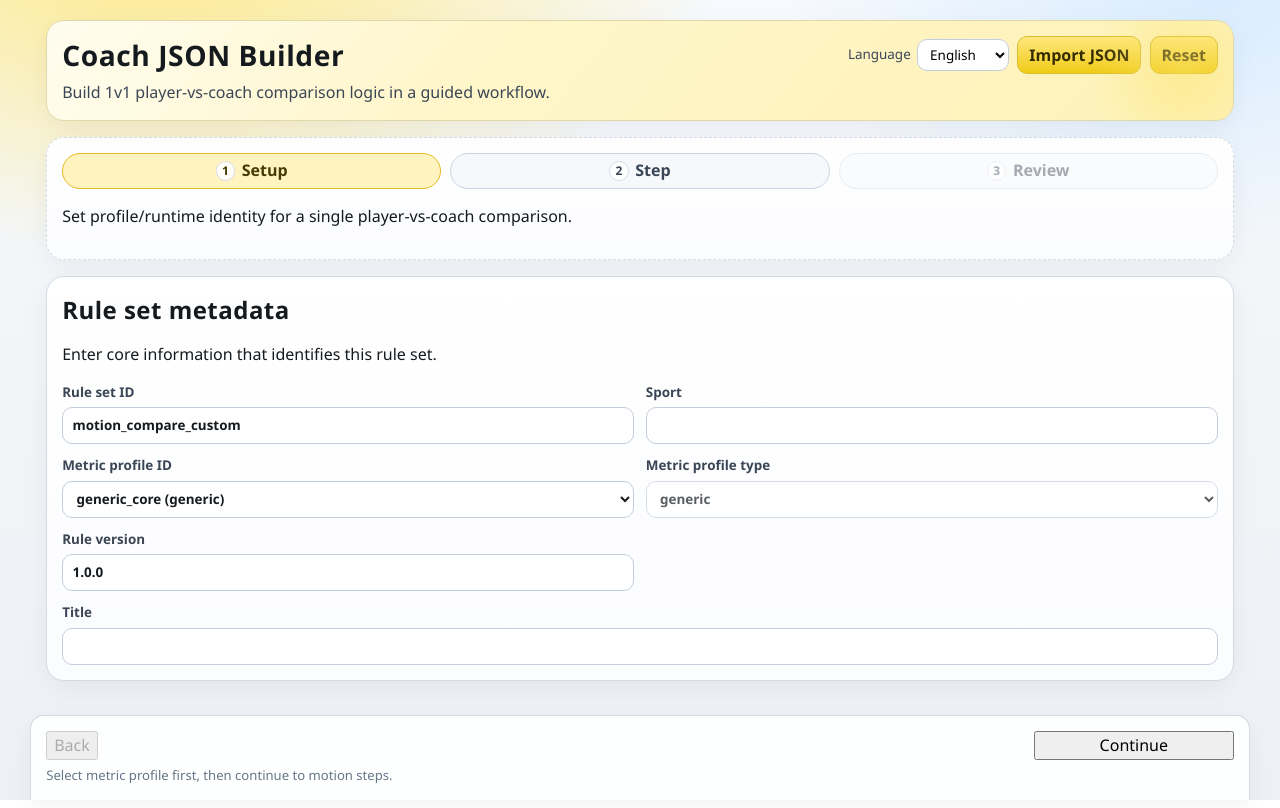
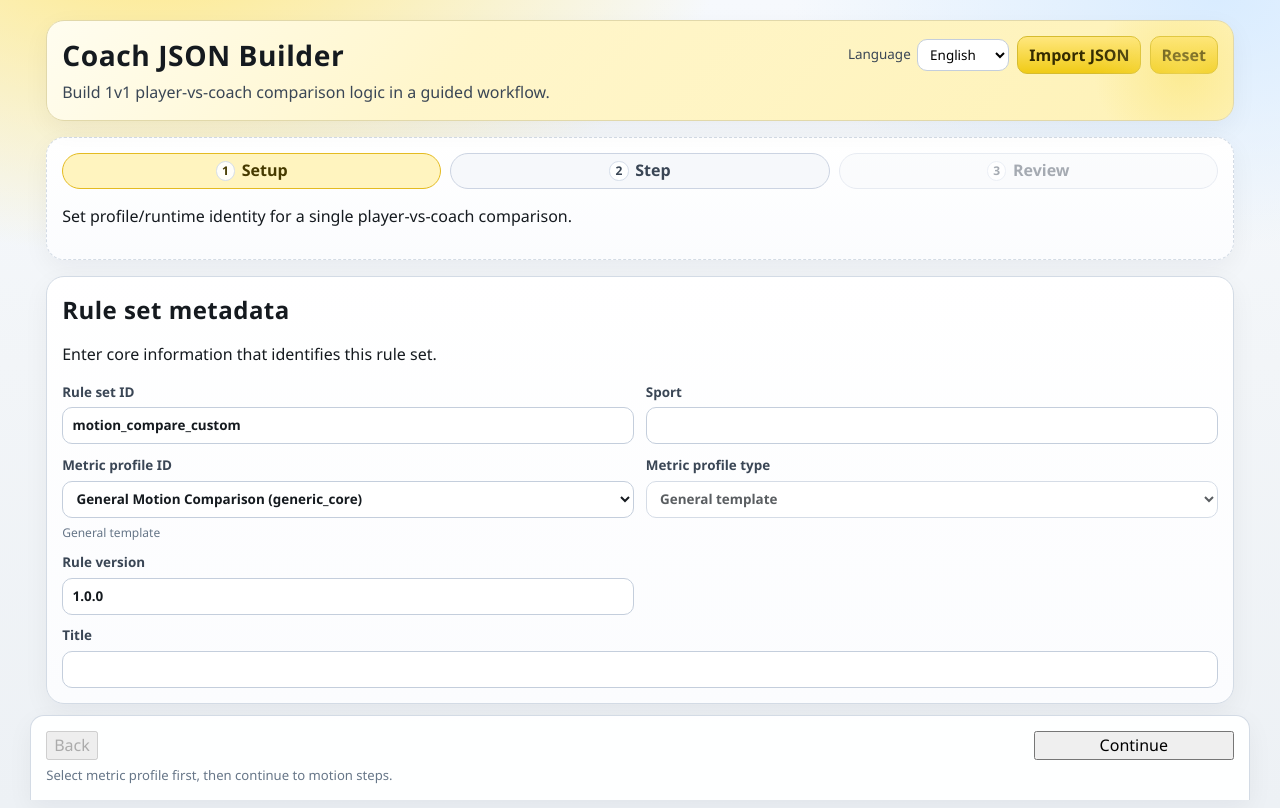
Before and after one commit to gakiw0/SOP-Generalization, a React (Vite) app in the folder ui/: page / in a window 1280 px wide. Built offline with nearby package versions, Linux system fonts and the light colour scheme.

Commit message:
update: replace setup/profile wording with coach-friendly labels

```diff
--- a/ui/src/features/coach-builder/CoachBuilderPage.tsx
+++ b/ui/src/features/coach-builder/CoachBuilderPage.tsx
@@ -6,6 +6,7 @@ import {
   type ConditionType,
 } from './draftTypes'
 import { getProfileCapability, listProfileOptions } from './capabilities'
+import { humanizeIdentifier } from './terminology'
 import { downloadRuleSetJson } from './export'
 import { importDraftFromFile, type ImportMessageKey } from './import'
 import { toRuleSetForExport } from './mappers'
@@ -83,6 +84,8 @@ export function CoachBuilderPage() {
             ? state.draft.metadata.metricPresetId.trim()
             : undefined,
         plugin: '(custom)',
+        displayName: humanizeIdentifier(currentId),
+        subtitle: currentId,
       },
     ]
   }, [
@@ -106,6 +109,11 @@ export function CoachBuilderPage() {
     }
     return presetIds
   }, [profileOptions, state.draft.metadata.metricPresetId])
+  const selectedProfileOption =
+    profileOptionMap.get(state.draft.metadata.metricProfileId.trim()) ?? null
+  const selectedProfileTypeLabel = state.draft.metadata.metricProfileType === 'preset'
+    ? 'Preset template'
+    : 'General template'
   const supportedConditionTypes = useMemo(() => {
     if (!activeCapability) return KNOWN_CONDITION_TYPES
     const typeSet = new Set(activeCapability.supported_condition_types)
@@ -399,14 +407,17 @@ export function CoachBuilderPage() {
                 >
                   {selectableProfileOptions.map((profile) => (
                     <option key={profile.id} value={profile.id}>
-                      {profile.id} ({profile.type}
-                      {profile.type === 'preset' && profile.preset_id
-                        ? `:${profile.preset_id}`
-                        : ''}
-                      )
+                      {profile.displayName} ({profile.subtitle})
                     </option>
                   ))}
                 </select>
+                {selectedProfileOption ? (
+                  <span className="cb-field-help">
+                    {selectedProfileOption.type === 'preset' && selectedProfileOption.preset_id
+                      ? `${selectedProfileTypeLabel} · preset ${selectedProfileOption.preset_id}`
+                      : selectedProfileTypeLabel}
+                  </span>
+                ) : null}
               </label>
 
               <label>
@@ -416,8 +427,8 @@ export function CoachBuilderPage() {
                   data-testid="cb-setup-profile-type"
                   disabled
                 >
-                  <option value="generic">generic</option>
-                  <option value="preset">preset</option>
+                  <option value="generic">General template</option>
+                  <option value="preset">Preset template</option>
                 </select>
               </label>
 
@@ -433,7 +444,7 @@ export function CoachBuilderPage() {
                   >
                     {selectablePresetIds.map((presetId) => (
                       <option key={presetId} value={presetId}>
-                        {presetId}
+                        {humanizeIdentifier(presetId)} ({presetId})
                       </option>
                     ))}
                   </select>
```
